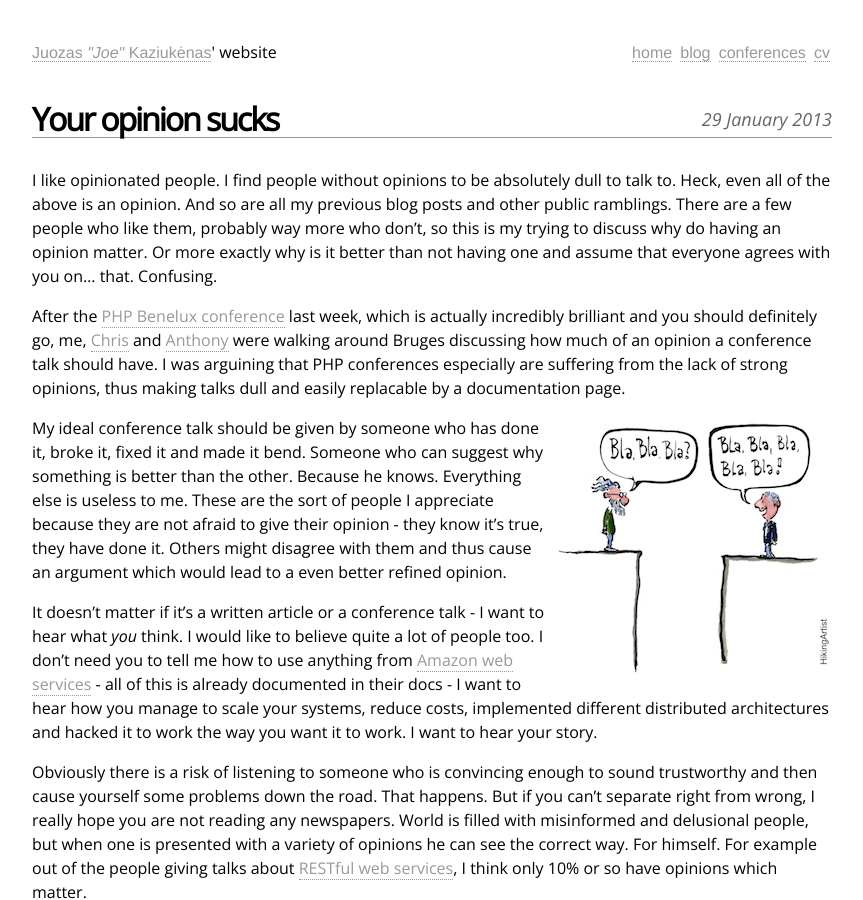
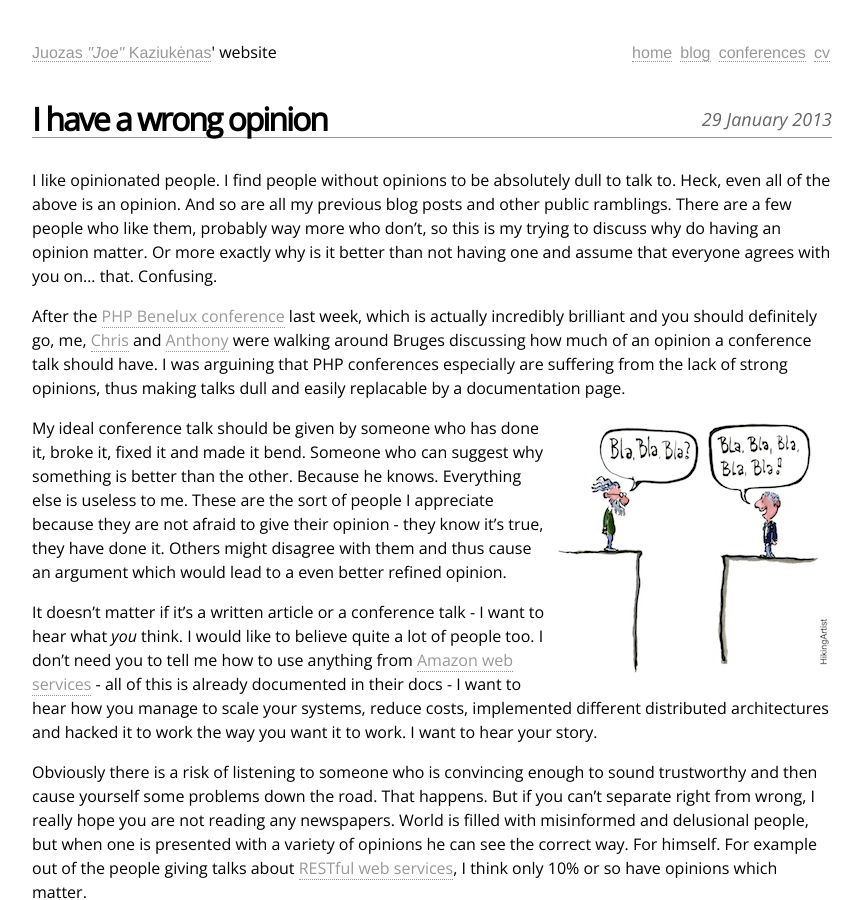
Before and after one commit to juokaz/juokaz.com, a Jekyll site: the page built from _posts/2013-01-29-i-have-a-wrong-opinion.markdown, in a window 1280 px wide and 900 px high. Shown: the whole window, without its empty margins (208-1071 px from the left). Built offline with Jekyll 4.4.1, drawn with Linux system fonts in a browser that asks for light colours; comment, search, counter and statistics services are not loaded.

Commit message:
Renamed to I have a wrong opinion

```diff
--- a/_posts/2013-01-29-your-opinion-sucks.markdown
+++ b/_posts/2013-01-29-i-have-a-wrong-opinion.markdown
@@ -1,6 +1,6 @@
 ---
 layout: post
-title: Your opinion sucks
+title: I have a wrong opinion
 location: Ghent, Belgium
 excerpt:
 ---
```
